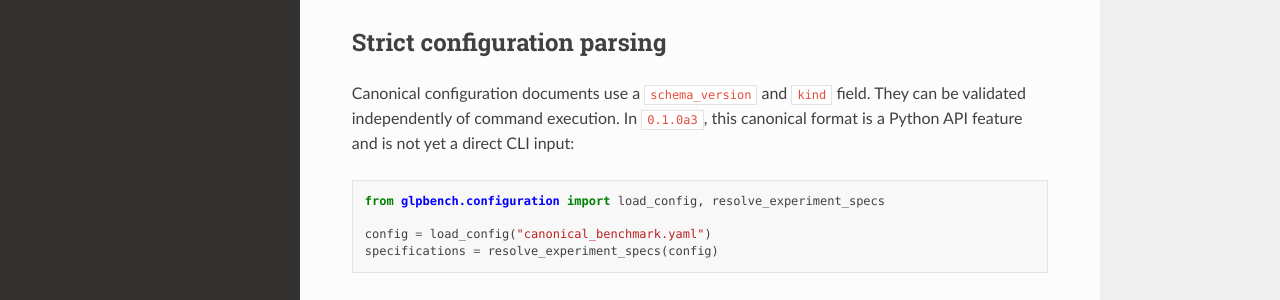
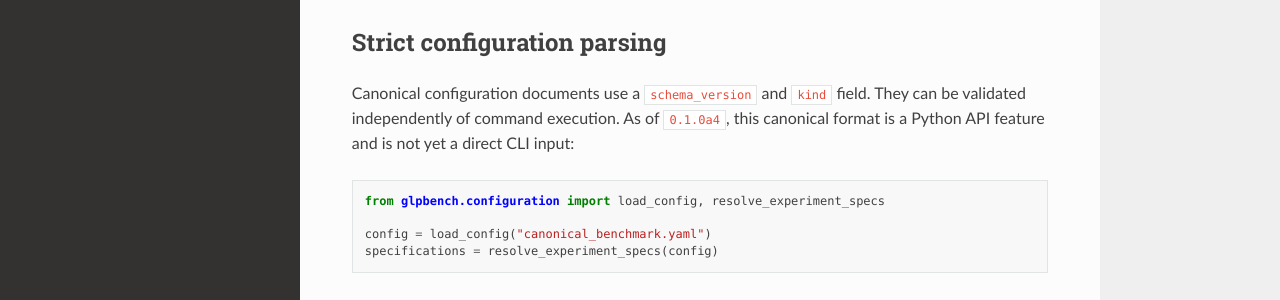
Before and after one commit to yorgancioglukaan/glpbench, a Sphinx documentation site: the page built from docs/api-usage.md, in a window 1280 px wide and 1127 px high. Shown: the part 544-844 px from the top of the window. Built offline with Sphinx 7.4.7 and the Read the Docs theme 3.1.0, drawn with Linux system fonts in a browser that asks for light colours.

Commit message:
updated version number in preparation for the release

````diff
--- a/docs/api-usage.md
+++ b/docs/api-usage.md
@@ -24,7 +24,7 @@ examples, will be added as the public interfaces stabilize.
 ## Strict configuration parsing
 
 Canonical configuration documents use a `schema_version` and `kind` field.
-They can be validated independently of command execution. In `0.1.0a3`, this
+They can be validated independently of command execution. As of `0.1.0a4`, this
 canonical format is a Python API feature and is not yet a direct CLI input:
 
 ```python
--- a/src/glpbench/__init__.py
+++ b/src/glpbench/__init__.py
@@ -1,3 +1,3 @@
 """Evaluation tools for graph link prediction."""
 
-__version__ = "0.1.0a3"
+__version__ = "0.1.0a4"
````
Also changed, not shown: README.md (+1 -1 lines), docs/configuration.md (+1 -1 lines).
